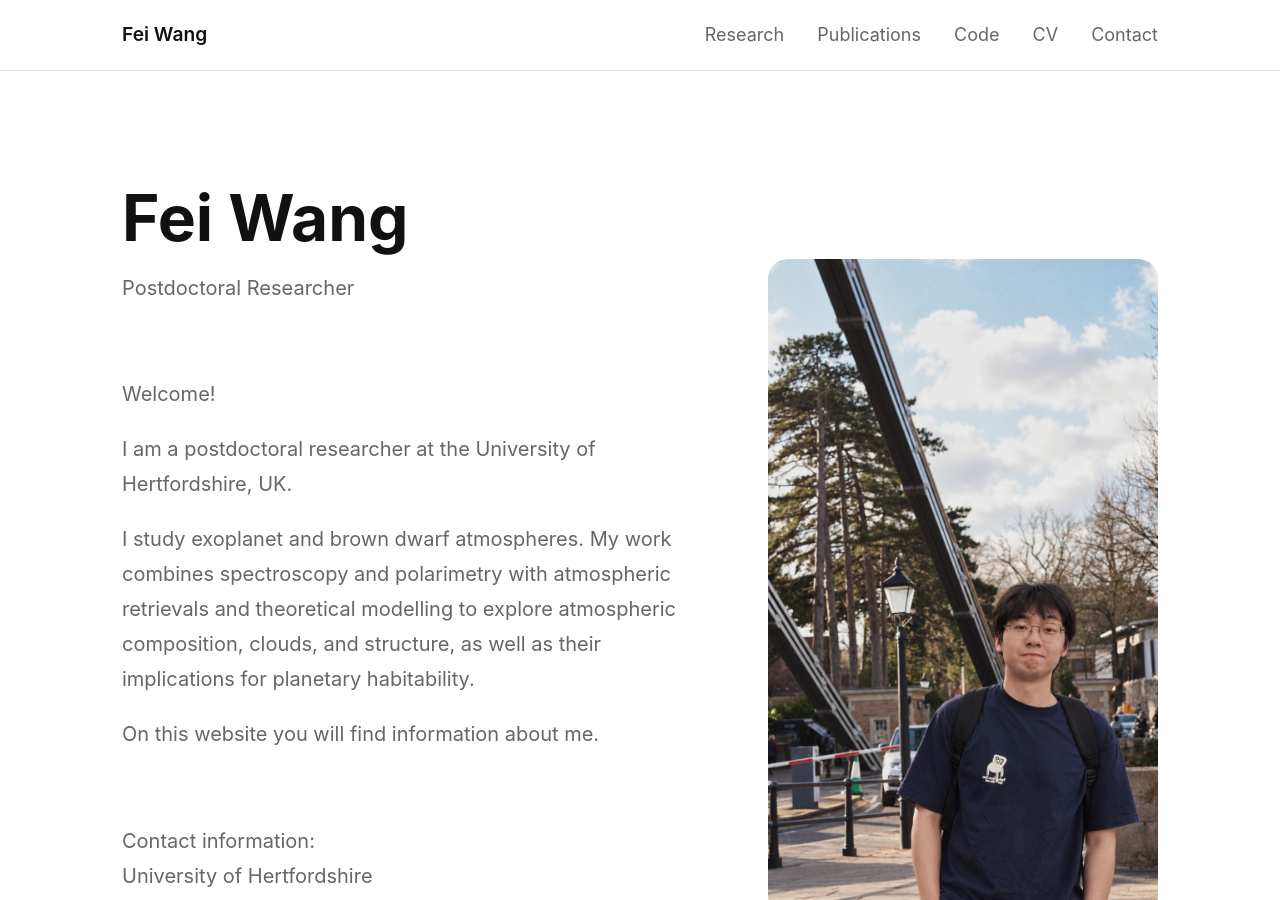
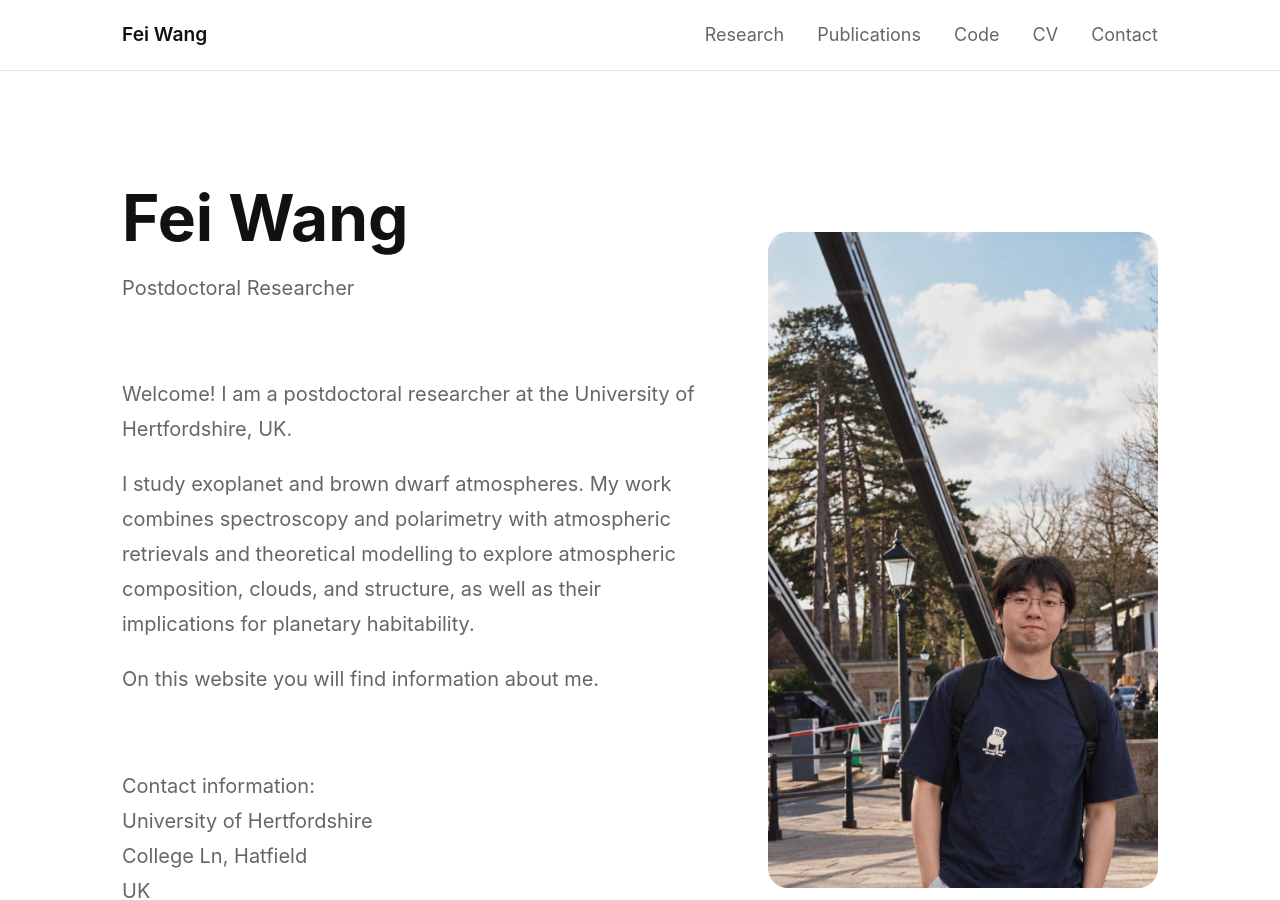
Before and after one commit to fwang23nh/FeiWang, a Jekyll site: the page built from index.md, in a window 1280 px wide and 900 px high. Built offline with Jekyll 4.4.1, drawn with Linux system fonts in a browser that asks for light colours.

```diff
--- a/index.md
+++ b/index.md
@@ -18,11 +18,7 @@ Postdoctoral Researcher
 <br>
 
 <p>
-Welcome!
-</p>
-
-<p>
-I am a postdoctoral researcher at the University of Hertfordshire, UK.
+Welcome! I am a postdoctoral researcher at the University of Hertfordshire, UK.
 </p>
 
 <p>
```
